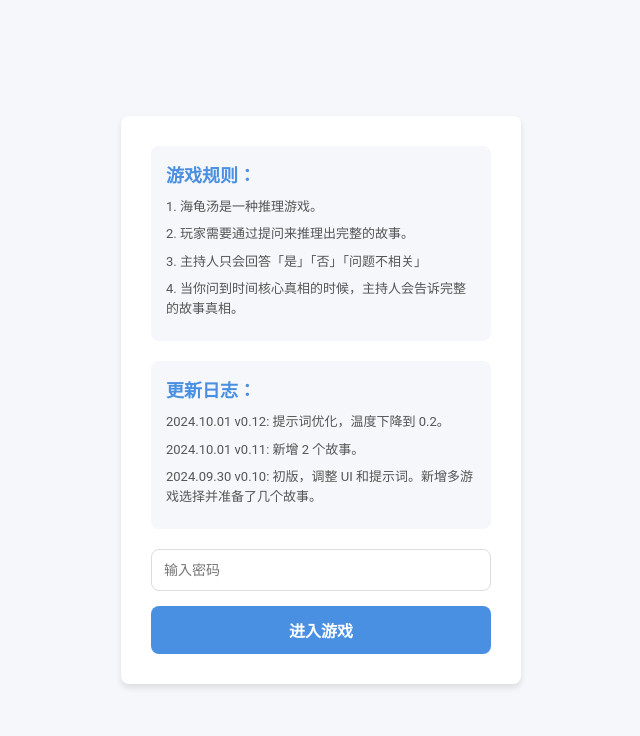
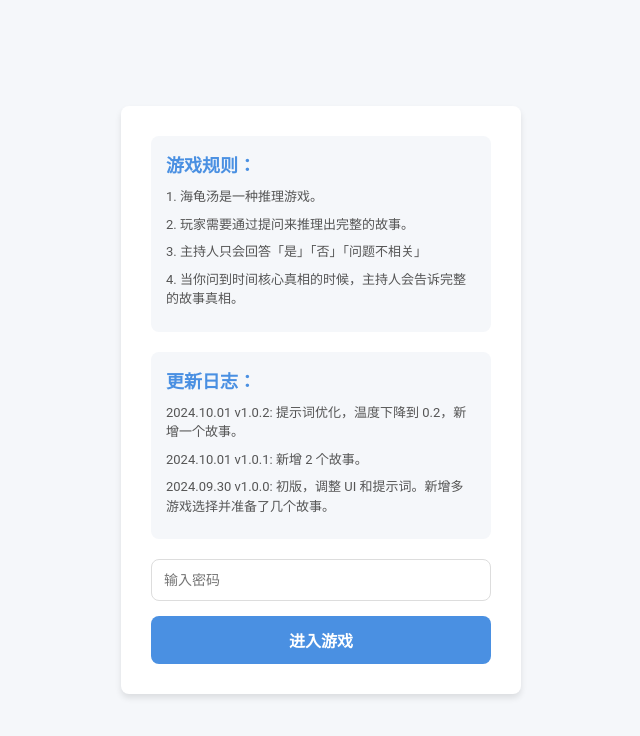
Before and after one commit to iamshaynez/turtle-game, a website: page public/index.html in a window 1280 px wide. Shown: the whole page, without its empty margins (319-959 px from the left). Drawn offline with nearby package versions, Linux system fonts and the light colour scheme; no server answers.

Commit message:
feat: add one more story

```diff
--- a/package.json
+++ b/package.json
@@ -1,6 +1,6 @@
 {
   "name": "turtle-game",
-  "version": "1.0.1",
+  "version": "1.0.2",
   "main": "server.js",
   "scripts": {
     "start": "node server.js"
--- a/public/index.html
+++ b/public/index.html
@@ -17,9 +17,9 @@
         </div>
         <div id="changelog">
             <h2>更新日志：</h2>
-            <p>2024.10.01 v0.12: 提示词优化，温度下降到 0.2。</p>
-            <p>2024.10.01 v0.11: 新增 2 个故事。</p>
-            <p>2024.09.30 v0.10: 初版，调整 UI 和提示词。新增多游戏选择并准备了几个故事。</p>
+            <p>2024.10.01 v1.0.2: 提示词优化，温度下降到 0.2，新增一个故事。</p>
+            <p>2024.10.01 v1.0.1: 新增 2 个故事。</p>
+            <p>2024.09.30 v1.0.0: 初版，调整 UI 和提示词。新增多游戏选择并准备了几个故事。</p>
         </div>
         <input type="password" id="password-input" placeholder="输入密码">
         <button id="submit-password">进入游戏</button>
```
Also changed, not shown: games.js (+13 -0 lines).
